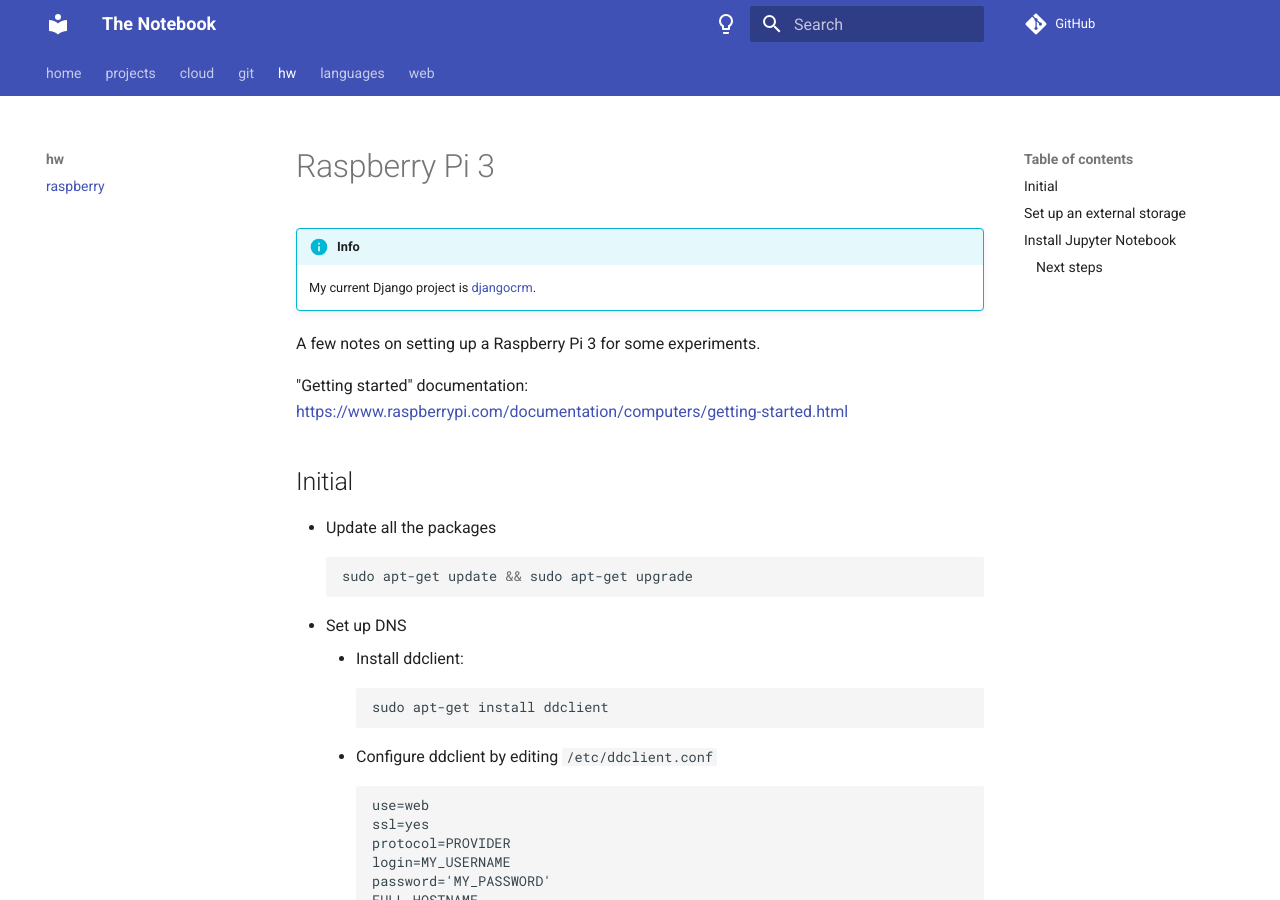
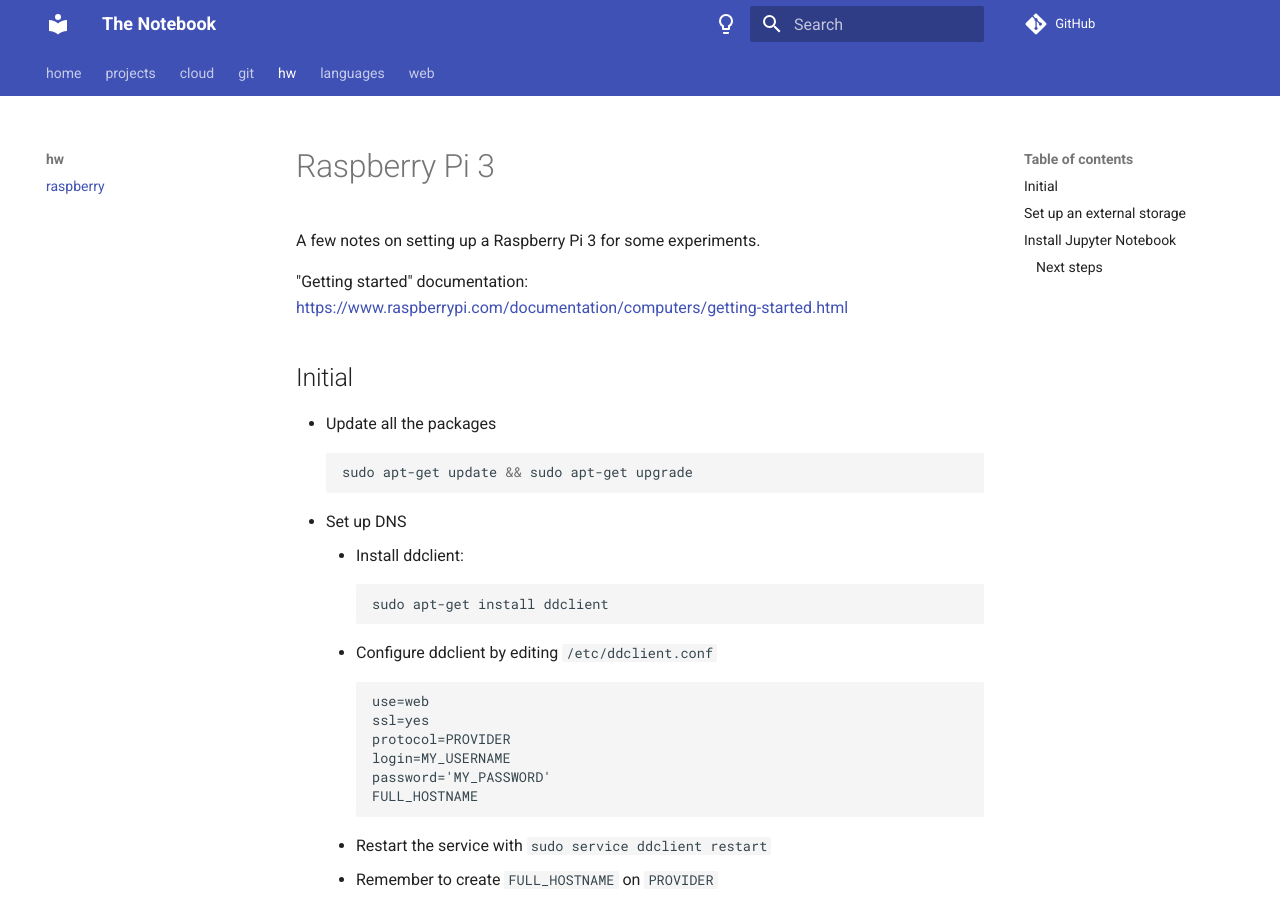
Before and after one commit to sannae/the-notebook, an MkDocs documentation site: the page built from docs/hw/raspberrypi3.md, in a window 1280 px wide and 900 px high. Built offline with MkDocs 1.6.1 and Material for MkDocs 9.7.7, drawn with Linux system fonts in a browser that asks for light colours; comment, search, counter and statistics services are not loaded.

Commit message:
Fixed link for djangocrm project on django page

```diff
--- a/docs/hw/raspberrypi3.md
+++ b/docs/hw/raspberrypi3.md
@@ -1,7 +1,4 @@
 # Raspberry Pi 3
-
-!!! info
-    My current Django project is [djangocrm](https://github.com/sannae/djangocrm).
 
 A few notes on setting up a Raspberry Pi 3 for some experiments.
 
```
Also changed, not shown: docs/web/django.md (+3 -0 lines).
